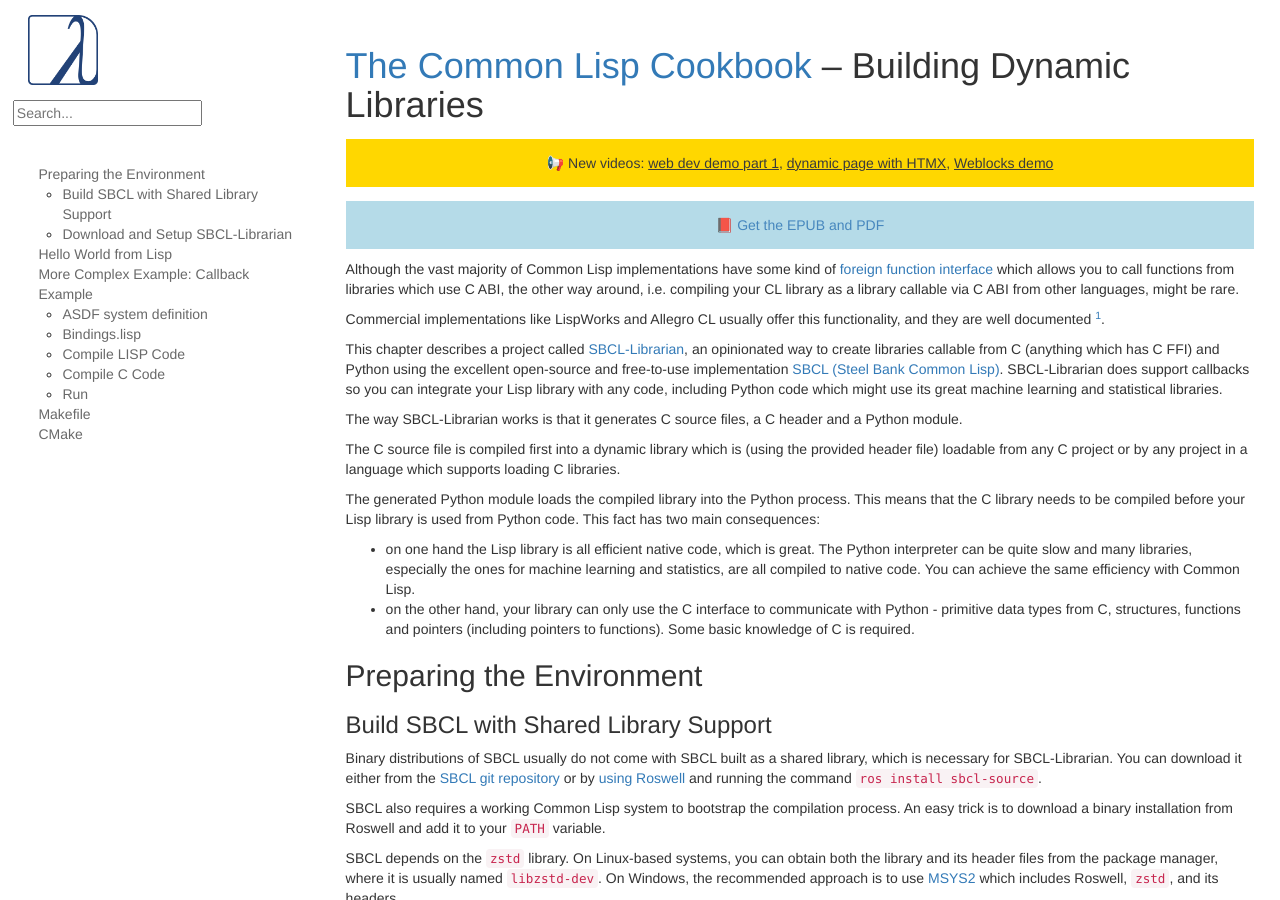
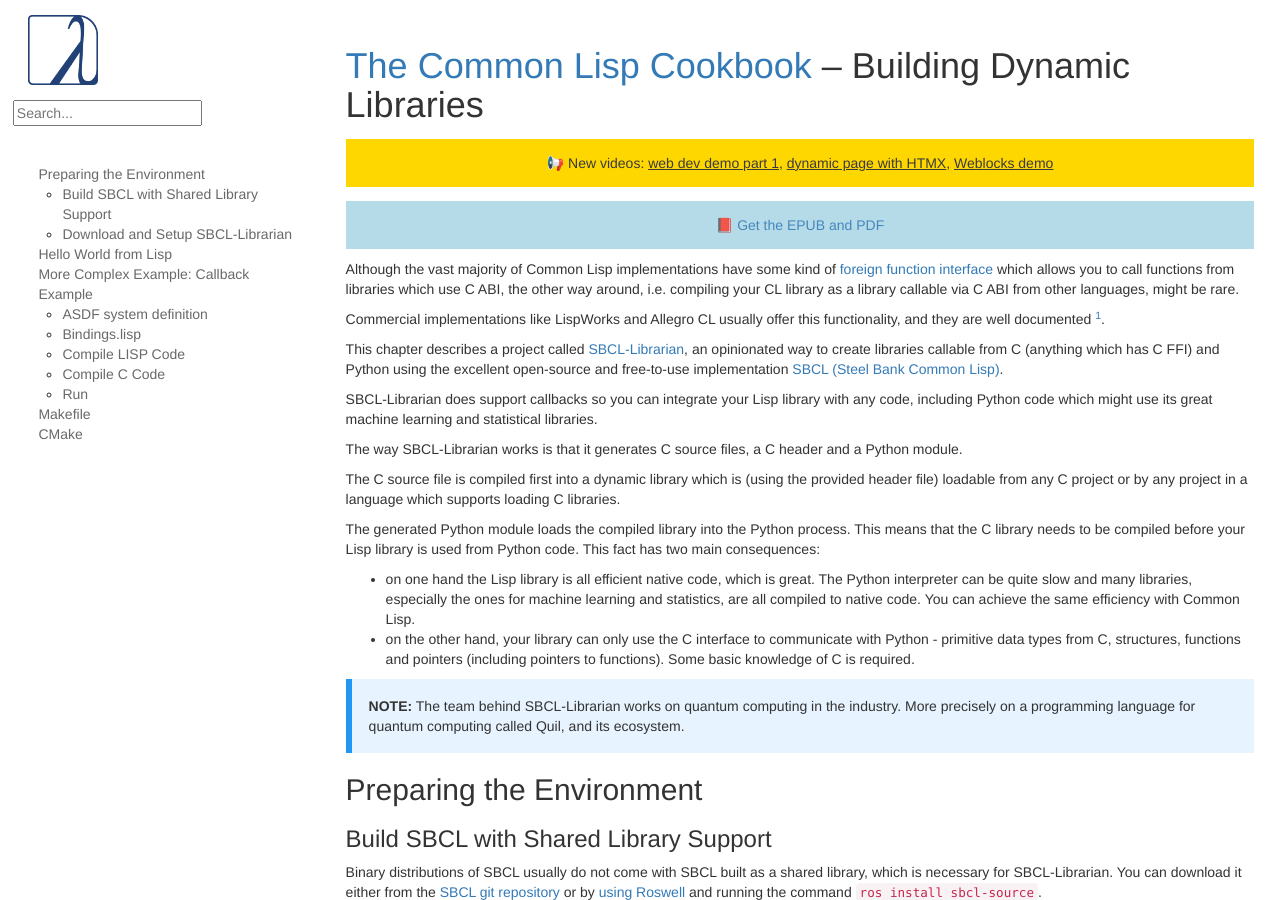
Before and after one commit to LispCookbook/cl-cookbook, a Jekyll site: the page built from dynamic-libraries.md, in a window 1280 px wide and 900 px high. Built offline with Jekyll 4.4.1, drawn with Linux system fonts in a browser that asks for light colours.

Commit message:
dynamic libraries: note on the team behind SBCL-Librarian
for #531

```diff
--- a/dynamic-libraries.md
+++ b/dynamic-libraries.md
@@ -14,6 +14,7 @@
 This chapter describes a project called [SBCL-Librarian](https://github.com/quil-lang/sbcl-librarian),
 an opinionated way to create libraries callable from C (anything which has C FFI) and Python using
 the excellent open-source and free-to-use implementation [SBCL (Steel Bank Common Lisp)](https://www.sbcl.org).
+
 SBCL-Librarian does support callbacks so you can integrate your Lisp library with any code,
 including Python code which might use its great machine learning and statistical libraries.
 
@@ -31,6 +32,11 @@
 - on the other hand, your library can only use the C interface to communicate with Python - primitive data
 types from C, structures, functions and pointers (including pointers to functions). Some basic knowledge
 of C is required.
+
+<div class="info" style="background-color: #e7f3fe; border-left: 6px solid #2196F3; padding: 17px;">
+<!-- if inside a <p> then bootstrap adds 10px padding to the bottom -->
+<strong>NOTE:</strong> The team behind SBCL-Librarian works on quantum computing in the industry. More precisely on a programming language for quantum computing called Quil, and its ecosystem.
+</div>
 
 ## Preparing the Environment
 
```
